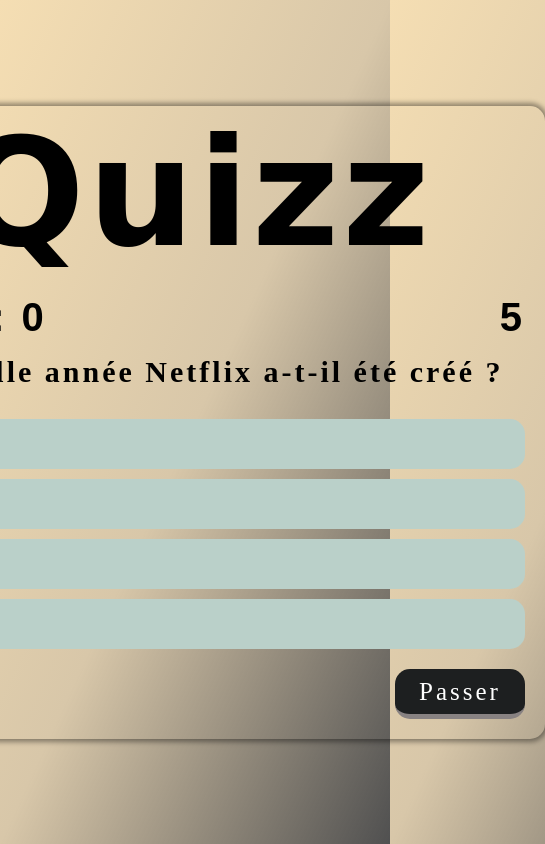
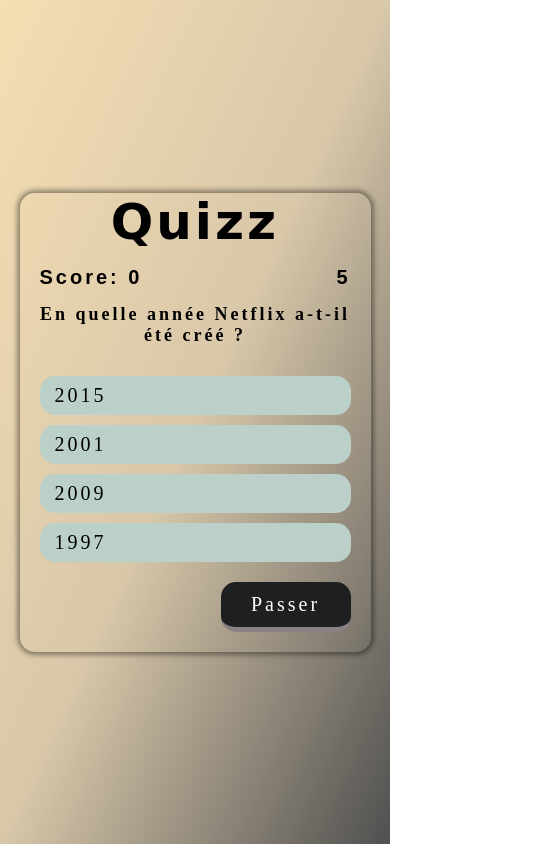
Before and after one commit to Cyril-Develop/Quizz-Vanilla-JS, a plain HTML site: page index.html in a window 390 px wide. Shown: the whole page, 545 px wide, since content can reach past the window. Drawn offline with Linux system fonts and the light colour scheme; a web font is replaced by a local one.

Commit message:
Add files via upload

```diff
--- a/index.html
+++ b/index.html
@@ -227,7 +227,7 @@
                     </div>
 
                     <div class="bloc-question" style="text-align: center">
-                        <h4>Score final <span id="totalScore">0</span> sur 100</h4>
+                        <h4 class="titre-final">Score final <span id="totalScore">0</span> sur 100</h4>
                         <a href="start.html" class="btn1">Rejouer</a>
                     </div>
 
--- a/style.css
+++ b/style.css
@@ -15,7 +15,8 @@ body{
 }
 
 .container-quizz{
-    width: 700px;
+    width: 90%;
+    max-width: 700px;
     padding: 0 20px 20px;
     min-height: 100px;
     box-shadow: 0 0 5px 3px rgba(0, 0, 0, 0.39);
@@ -24,12 +25,12 @@ body{
 
 h1{
     font-family: 'Emblema One', cursive;
-    font-size: 150px;
+    font-size: clamp(50px, 7vw, 150px);
     text-align: center;
 }
 
 .container-quizz p{
-    font-size: 40px;
+    font-size: clamp(20px, 3vw, 40px);
     margin: 20px 0px;
     text-align: center;
 }
@@ -39,9 +40,8 @@ h1{
     justify-content: space-between;
     padding: 15px 20px;
     margin: 0 -20px;
-    font-size: 20px;
+    font-size: clamp(20px, 3vw, 40px);
     font-family: 'Imprima', sans-serif;
-    font-size: 40px;
     font-weight: 900;
 }
 
@@ -55,8 +55,12 @@ h1{
 
 .bloc-question h4{
     text-align: center;
-    font-size: 30px;
+    font-size: clamp(18px, 3vw, 30px);
     margin-bottom: 30px;
+}
+
+.titre-final{
+    margin: 20px 0;
 }
 
 .reponse{
@@ -80,7 +84,7 @@ h1{
     padding: 8px 15px;
     background-color: #bad0c9;
     border-radius: 15px;
-    font-size: 30px;
+    font-size: clamp(20px, 3vw, 30px);
     transition: all 0.3 ease-out;
 }
 
@@ -110,7 +114,7 @@ a{
     display: inline-block;
     width: 130px;
     height: 50px;
-    font-size: 25px;
+    font-size: clamp(20px, 3vw, 25px);
     text-align: center;
     line-height: 45px;
     background-color: #1d1f20;
```
Also changed, not shown: 1 other file.
